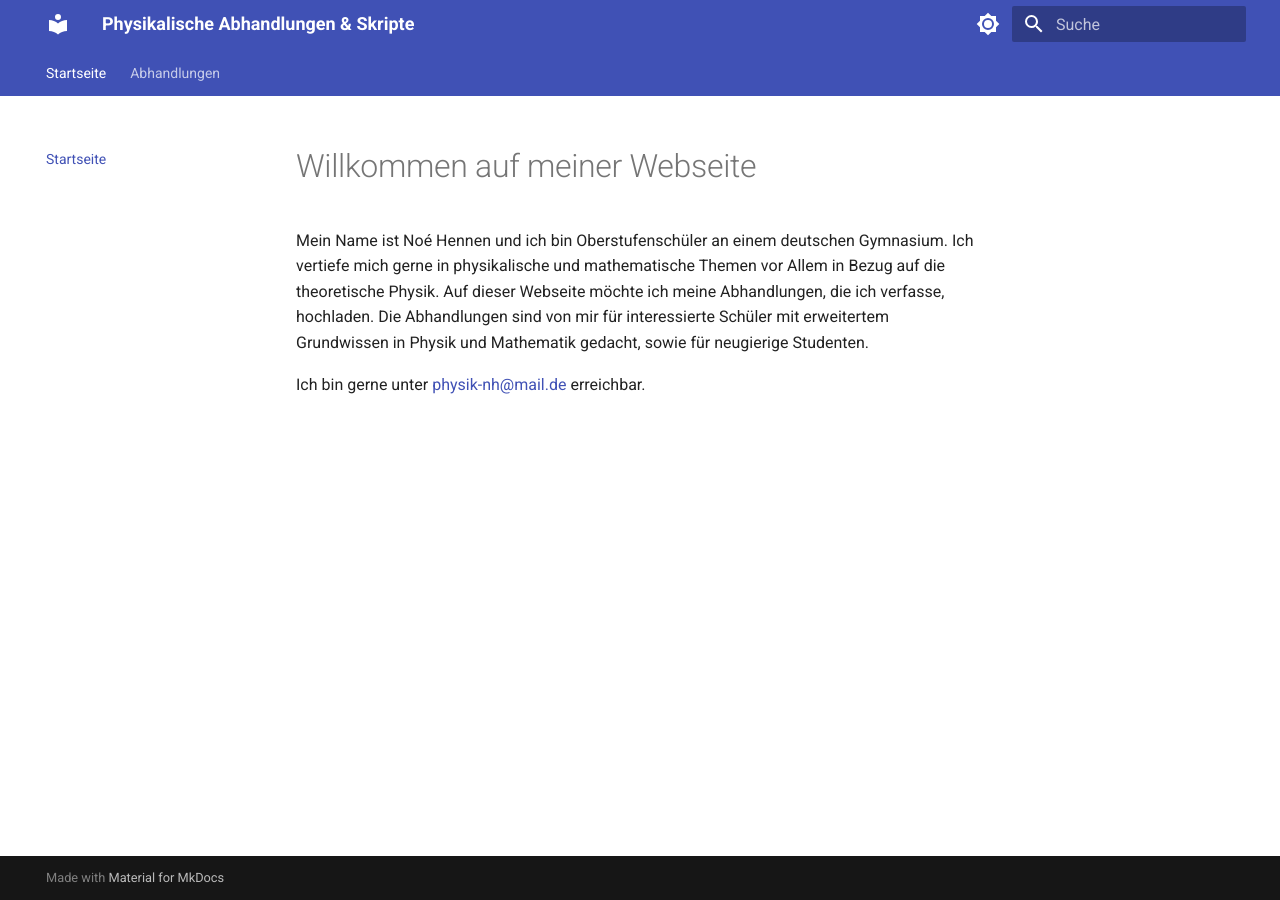
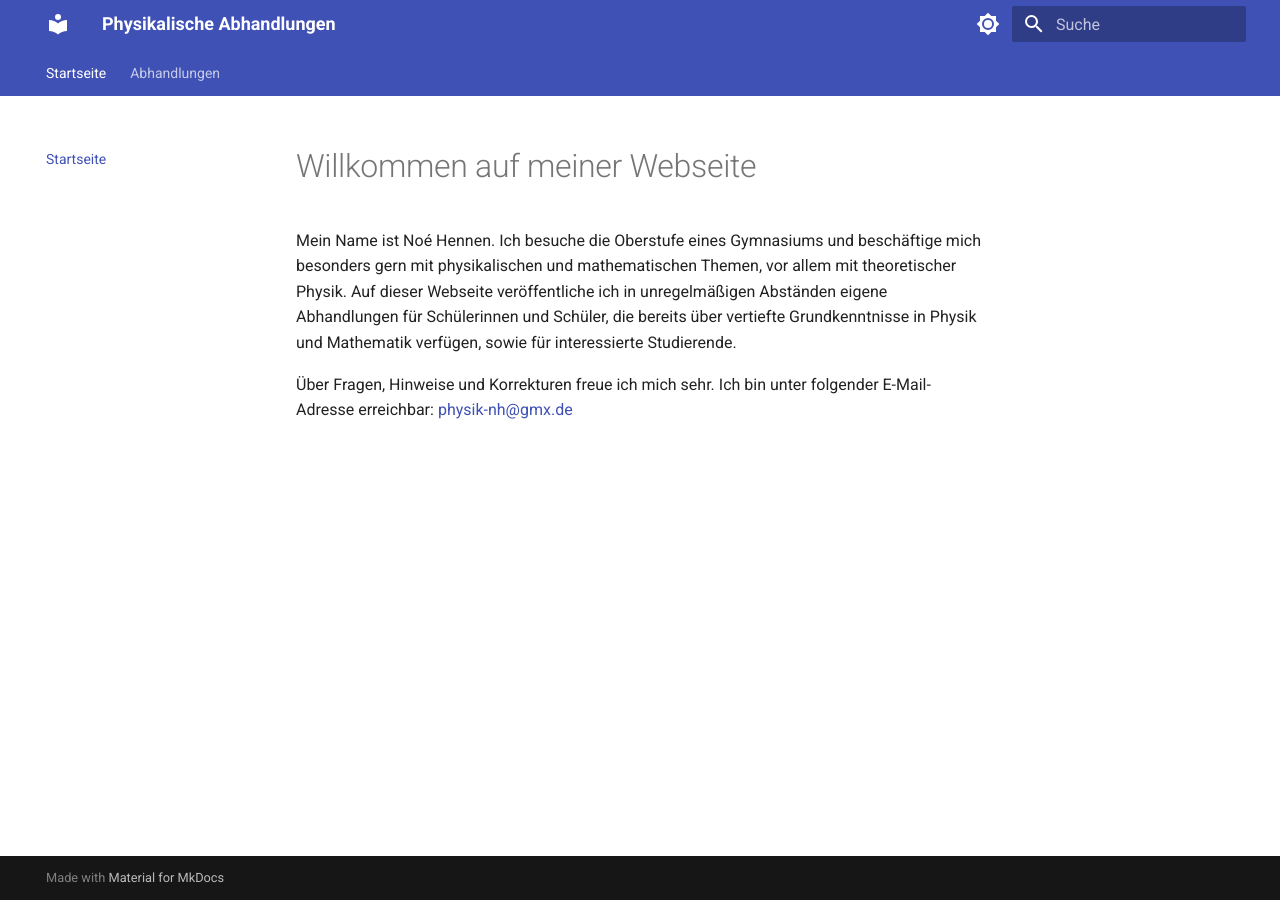
Before and after one commit to TheLama25/nh-physik-abhandlungen, an MkDocs documentation site: the page built from docs/index.md, in a window 1280 px wide. Built offline with MkDocs 1.6.1 and Material for MkDocs 9.7.7, drawn with Linux system fonts in a browser that asks for light colours.

Commit message:
Rechtschreibung und Überarbeitung von index.md

```diff
--- a/docs/index.md
+++ b/docs/index.md
@@ -1,5 +1,6 @@
 # Willkommen auf meiner Webseite
 
-Mein Name ist Noé Hennen und ich bin Oberstufenschüler an einem deutschen Gymnasium. Ich vertiefe mich gerne in physikalische und mathematische Themen vor Allem in Bezug auf die theoretische Physik. Auf dieser Webseite möchte ich meine Abhandlungen, die ich verfasse, hochladen. Die Abhandlungen sind von mir für interessierte Schüler mit erweitertem Grundwissen in Physik und Mathematik gedacht, sowie für neugierige Studenten.
+Mein Name ist Noé Hennen. Ich besuche die Oberstufe eines Gymnasiums und beschäftige mich besonders gern mit physikalischen und mathematischen Themen, vor allem mit theoretischer Physik.
+Auf dieser Webseite veröffentliche ich in unregelmäßigen Abständen eigene Abhandlungen für Schülerinnen und Schüler, die bereits über vertiefte Grundkenntnisse in Physik und Mathematik verfügen, sowie für interessierte Studierende.
 
-Ich bin gerne unter [physik-nh@mail.de](mailto:physik-nh@mail.de) erreichbar.
+Über Fragen, Hinweise und Korrekturen freue ich mich sehr. Ich bin unter folgender E-Mail-Adresse erreichbar: [physik-nh@gmx.de](mailto:physik-nh@gmx.de)
--- a/mkdocs.yml
+++ b/mkdocs.yml
@@ -1,4 +1,4 @@
-site_name: Physikalische Abhandlungen & Skripte
+site_name: Physikalische Abhandlungen
 site_description: Einführende Arbeiten und Übersichten zu Themen der Physik und Mathematik.
 site_author: Noé Hennen
 
```
Also changed, not shown: docs/abhandlungen/Prinzip_der_kleinsten_Wirkung.md (+1 -1 lines), site/abhandlungen/Prinzip_der_kleinsten_Wirkung/index.html, site/search/search_index.json, 1 other file.
